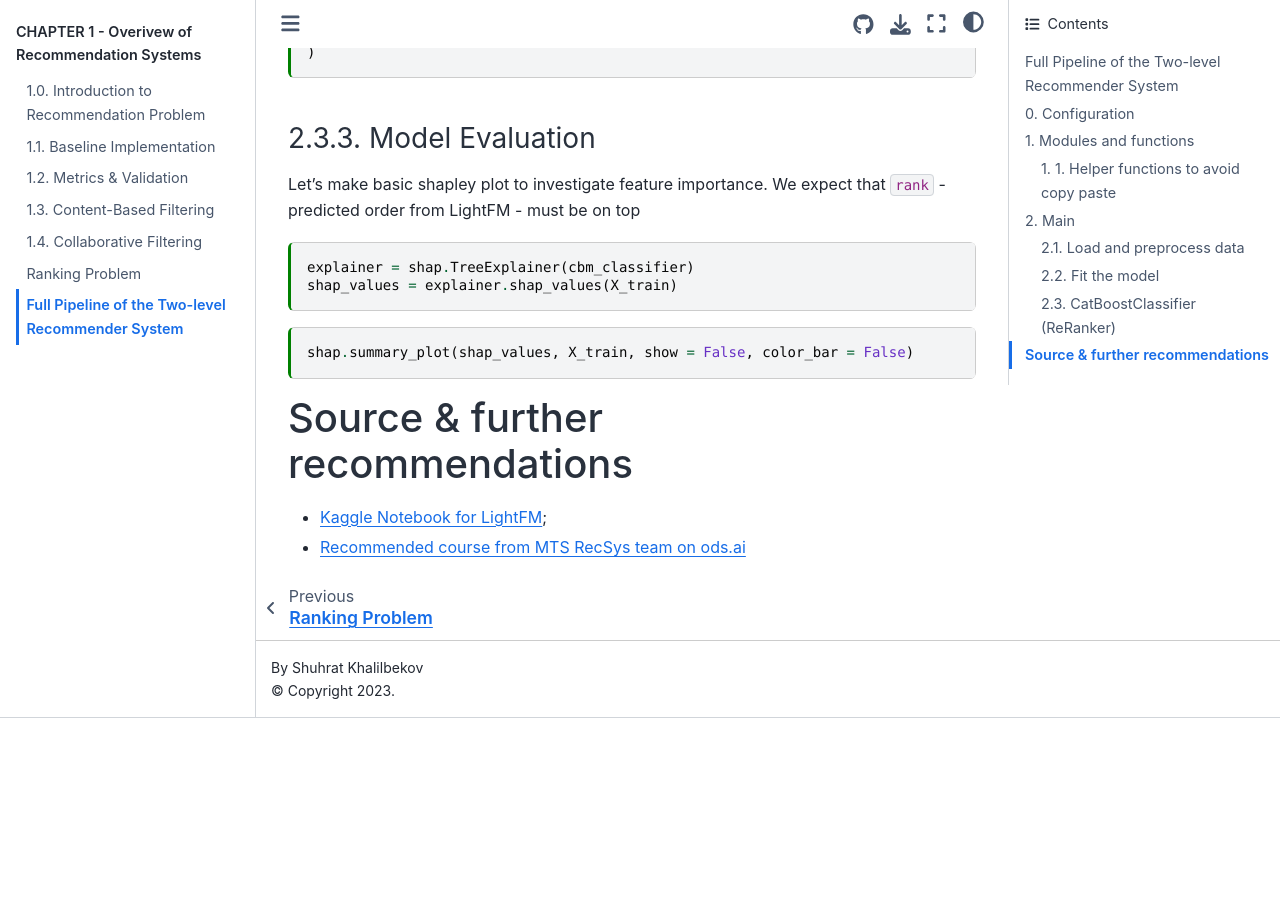
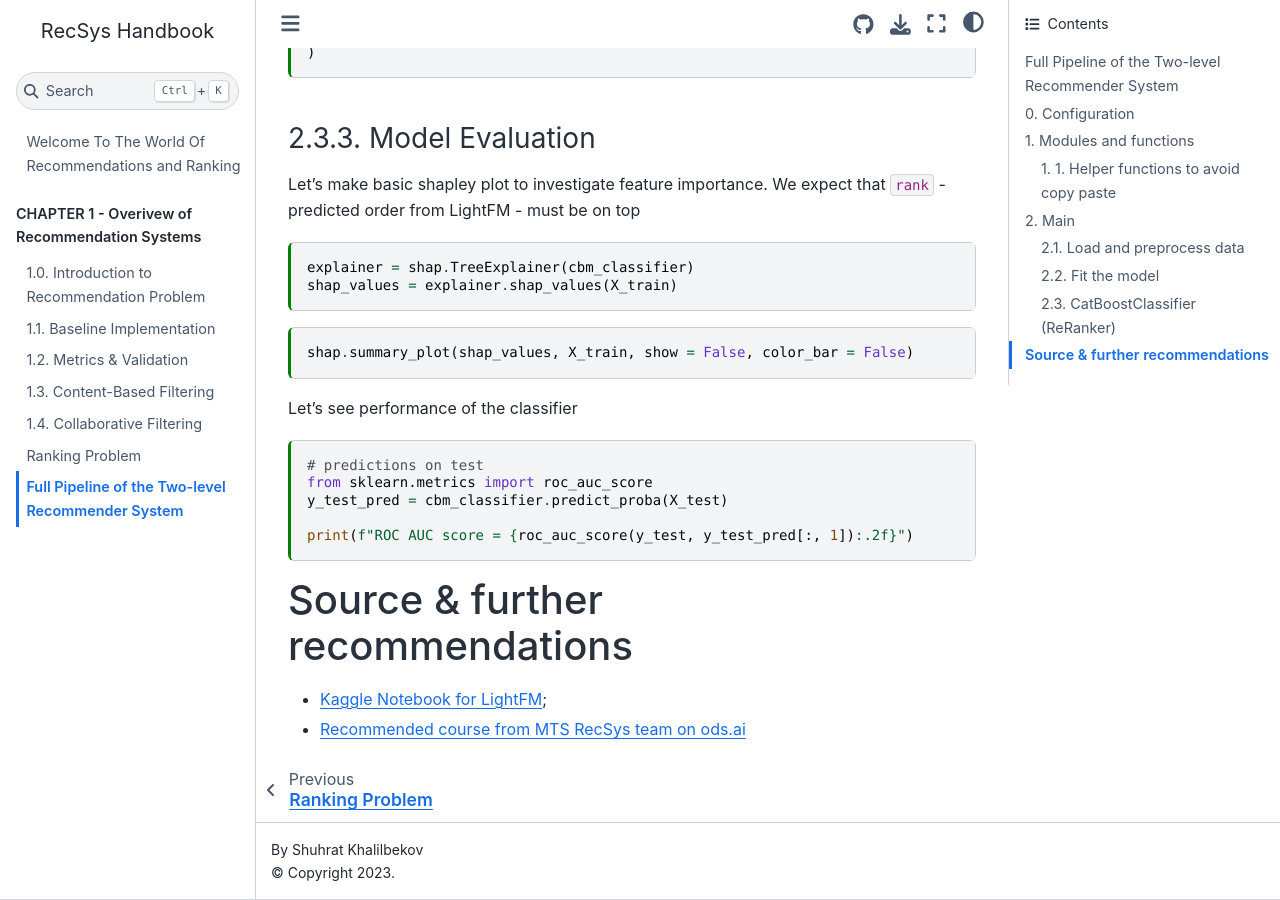
Before and after one commit to kshurik/rekkobook, a Jupyter Book: the page built from docs/chapter1/full_pipeline.md, in a window 1280 px wide and 900 px high, scrolled down 9410 px. Built offline with Jupyter Book 1.0.4 settings and Sphinx 7.4.7 and the Sphinx Book theme 1.1.4, drawn with Linux system fonts in a browser that asks for light colours; before the commit the page ends 10128 px from its top, so only the background shows below that.

Commit message:
finalized classifier train

````diff
--- a/docs/chapter1/full_pipeline.md
+++ b/docs/chapter1/full_pipeline.md
@@ -503,10 +503,13 @@
 shap.summary_plot(shap_values, X_train, show = False, color_bar = False)
 ```
 
+Let's see performance of the classifier
+```{code-cell} ipython3
+# predictions on test
+from sklearn.metrics import roc_auc_score
+y_test_pred = cbm_classifier.predict_proba(X_test)
 
-
-```{code-cell} ipython3
-
+print(f"ROC AUC score = {roc_auc_score(y_test, y_test_pred[:, 1]):.2f}")
 ```
 
 
````
